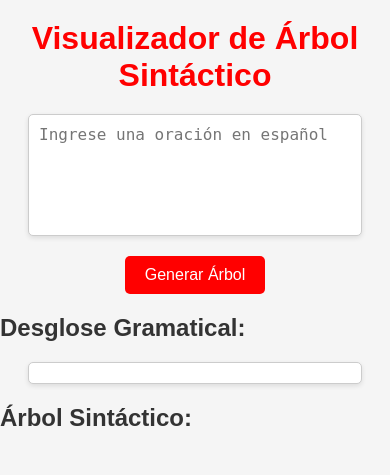
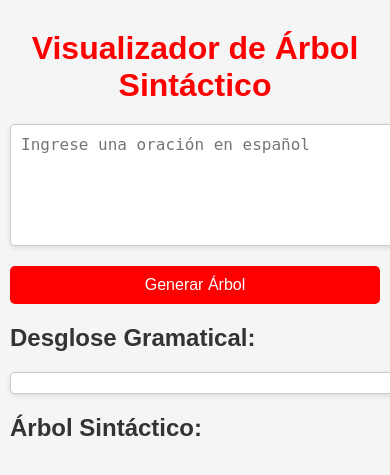
Before and after one commit to ddanny805/spanishTreeApp, a Flask app: page / in a window 390 px wide; the page is wider, and only the part inside the window is pictured. Shown: the top 475 px of that part. Run offline with Flask 3, Linux system fonts and the light colour scheme.

Commit message:
Update styles.css

```diff
--- a/static/styles.css
+++ b/static/styles.css
@@ -94,3 +94,25 @@ g.node circle {
     stroke: #ff0000; /* Red stroke for nodes */
     stroke-width: 1px;
 }
+
+/* Extra spacing and responsiveness adjustments */
+#sentence {
+    resize: vertical;
+    min-height: 80px;
+}
+
+#generate {
+    width: 200px; /* Make the button wider for better UX */
+}
+
+@media (max-width: 768px) {
+    body {
+        padding: 10px;
+    }
+    #sentence, #generate {
+        width: 100%; /* Make input and button full width on smaller screens */
+    }
+    #breakdown, #tree {
+        width: 100%; /* Make output sections full width on smaller screens */
+    }
+}
```
